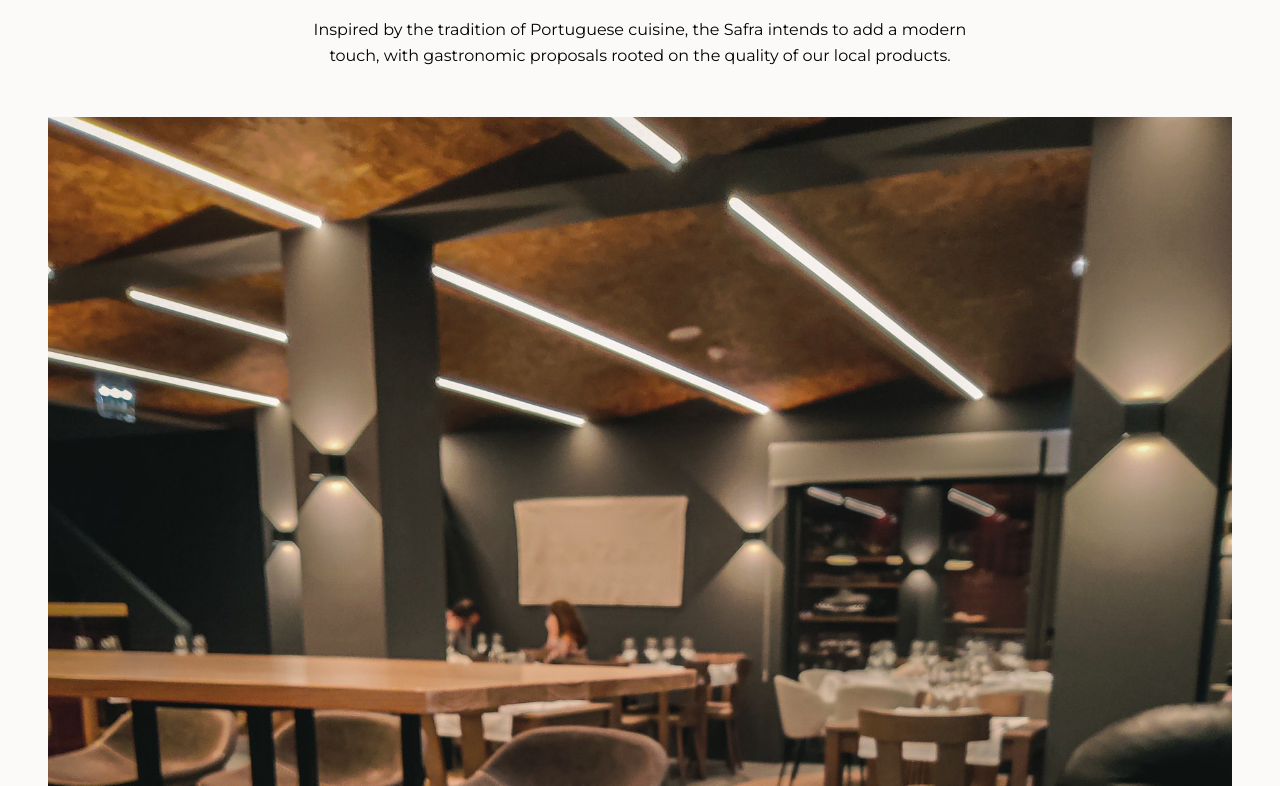
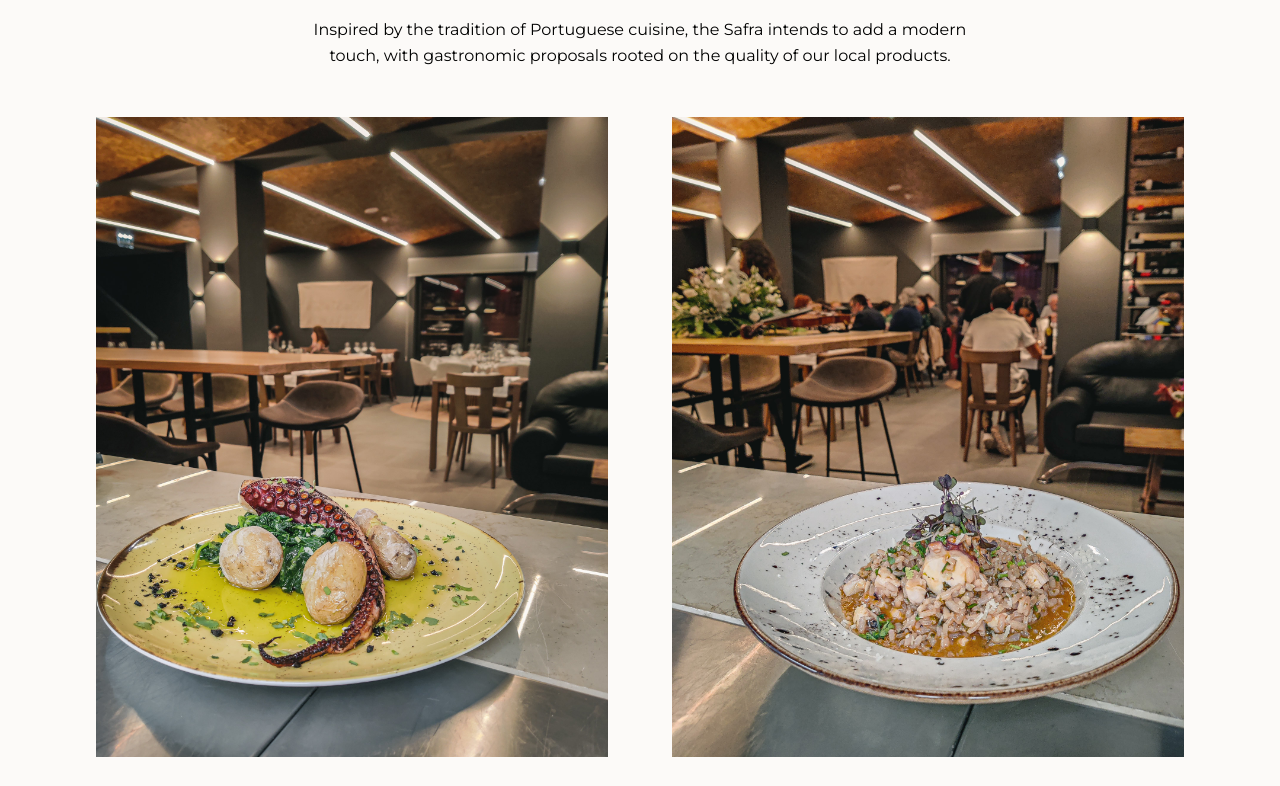
Before and after one commit to quintadonairia/quintadonairia, a Next.js app: page /restaurant in a window 1280 px wide. Shown: the part 1134-1920 px from the top of the page. Built offline with nearby package versions, Linux system fonts and the light colour scheme.

Commit message:
feat(restaurante page): improve desktop photo gallery layout

```diff
--- a/pages/restaurant.js
+++ b/pages/restaurant.js
@@ -41,16 +41,16 @@ const Restaurant = () => {
               className="w-48 lg:w-64"
             />
             <Header heading={t.headerHeading} subheading={t.headerSubheading} />
-            <div className="flex gap-2 overflow-auto no-scrollbar snap-x">
+            <div className="flex gap-2 overflow-auto no-scrollbar snap-x lg:overflow-visible lg:gap-16 lg:flex-wrap">
               <img
                 src="/images/20220504-donairia-002.jpg"
                 alt=""
-                className="snap-start"
+                className="snap-start lg:max-w-lg"
               />
               <img
                 src="/images/20220506-donairia-002.jpg"
                 alt=""
-                className="snap-start"
+                className="snap-start lg:max-w-lg"
               />
             </div>
           </div>
```
